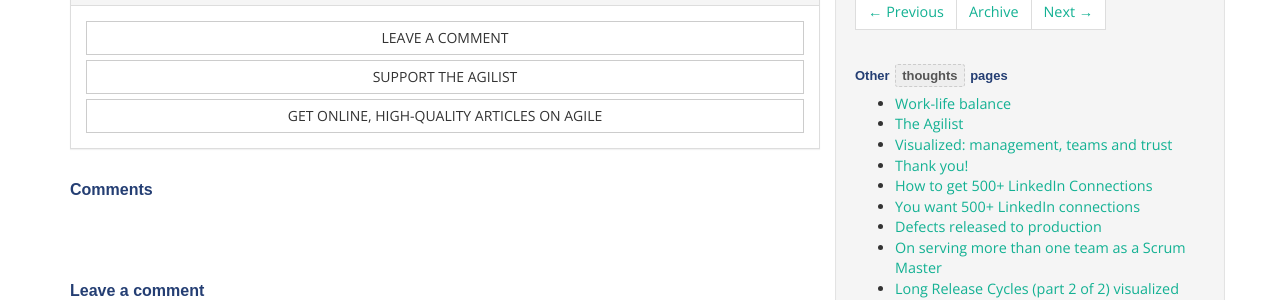
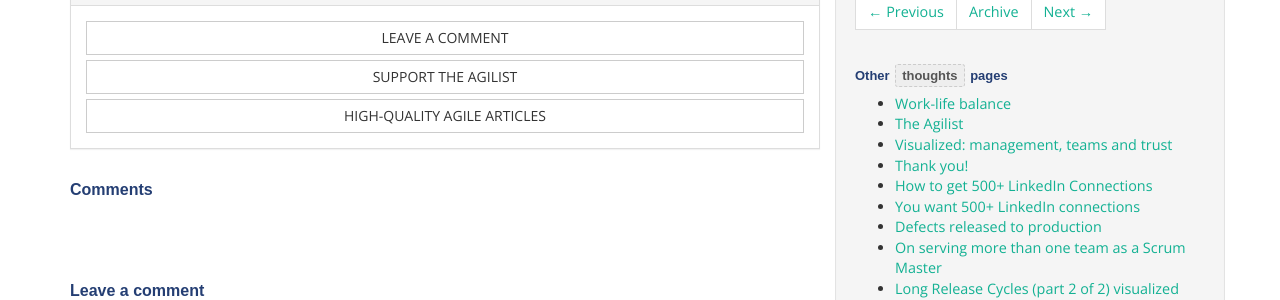
Before and after one commit to serraict/serraict.github.io, a Jekyll site: the page built from _posts/thoughts/2018-07-12-the-agilist.md, in a window 1280 px wide and 900 px high, scrolled down 596 px. Shown: the part 154-454 px from the top of the window. Built offline with Jekyll 4.4.1, drawn with Linux system fonts in a browser that asks for light colours; nearby versions of some CDN libraries; some web fonts are replaced.

Commit message:
Make button text shorter to better fit mobile devices

```diff
--- a/_posts/thoughts/2018-07-12-the-agilist.md
+++ b/_posts/thoughts/2018-07-12-the-agilist.md
@@ -38,6 +38,6 @@ featured:
 
 <a href="{{ SITE_URL }}{% post_url /learn/2018-07-03-your-custom-agile-article-feed %}"
    class="btn btn-default btn-block">
-  Get online, high-quality articles on agile</a>
+  High-quality agile articles</a>
   </div>
 </div>
```
